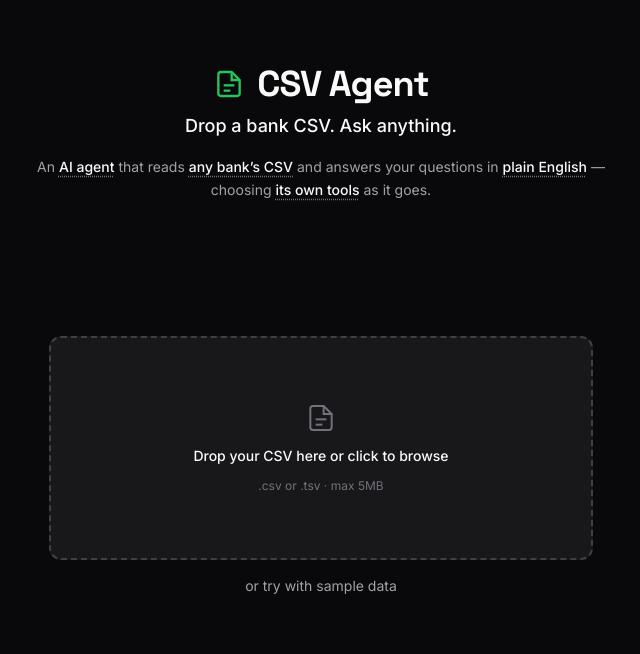
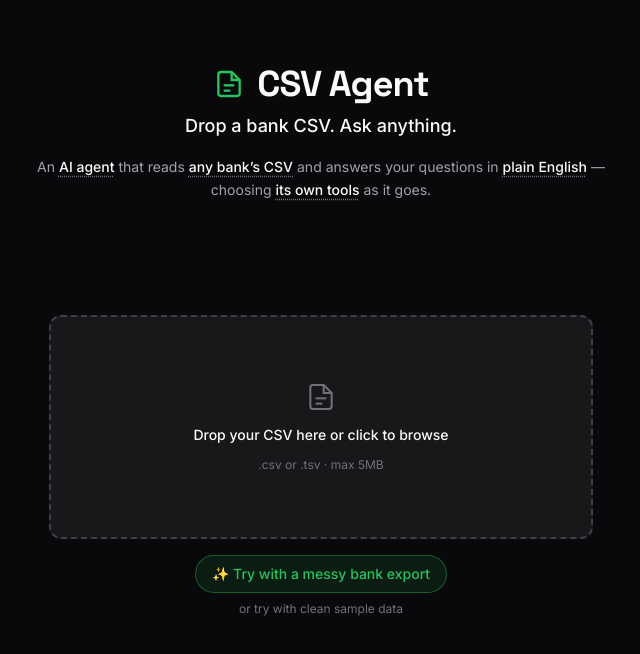
Before and after one commit to rolandjlevy/csv-agent, a Next.js app: page / in a window 1280 px wide. Shown: the top 654 px of the page, without its empty margins (319-959 px from the left). Built offline with nearby package versions, Linux system fonts and the light colour scheme.

Commit message:
messy sample data added

```diff
--- a/src/app/api/sample/route.ts
+++ b/src/app/api/sample/route.ts
@@ -3,8 +3,17 @@ import path from "path";
 
 export const runtime = "nodejs";
 
-export async function GET(): Promise<Response> {
-  const samplePath = path.join(process.cwd(), "data", "transactions.csv");
+const SAMPLE_FILES: Record<string, string> = {
+  clean: "transactions.csv",
+  messy: "sample-messy.csv",
+};
+
+export async function GET(req: Request): Promise<Response> {
+  const { searchParams } = new URL(req.url);
+  // Default to the messy export — it's the one that actually shows off the
+  // adaptation layer (the clean sample skips it entirely).
+  const kind = searchParams.get("kind") === "clean" ? "clean" : "messy";
+  const samplePath = path.join(process.cwd(), "data", SAMPLE_FILES[kind]);
 
   try {
     const csv = await readFile(samplePath, "utf8");
--- a/src/components/csv-dropzone.tsx
+++ b/src/components/csv-dropzone.tsx
@@ -8,7 +8,7 @@ const MAX_FILE_SIZE = 5 * 1024 * 1024;
 
 interface CsvDropzoneProps {
   onFileAccepted: (file: File) => Promise<void>;
-  onSampleClick: () => Promise<void>;
+  onSampleClick: (kind: "clean" | "messy") => Promise<void>;
   isLoading: boolean;
 }
 
@@ -47,14 +47,17 @@ export function CsvDropzone({ onFileAccepted, onSampleClick, isLoading }: CsvDro
     },
   });
 
-  const handleSampleClick = useCallback(async () => {
+  const handleSampleClick = useCallback(
+    async (kind: "clean" | "messy") => {
       setLocalError(null);
       try {
-      await onSampleClick();
+        await onSampleClick(kind);
       } catch (err) {
         setLocalError(err instanceof Error ? err.message : "Failed to load sample data.");
       }
-  }, [onSampleClick]);
+    },
+    [onSampleClick]
+  );
 
   return (
     <div className="flex w-full max-w-xl flex-col items-center gap-4 px-4">
@@ -97,14 +100,24 @@ export function CsvDropzone({ onFileAccepted, onSampleClick, isLoading }: CsvDro
 
       {localError && <p className="text-sm text-error">{localError}</p>}
 
+      <div className="flex flex-col items-center gap-2">
         <button
           type="button"
-        onClick={handleSampleClick}
+          onClick={() => handleSampleClick("messy")}
           disabled={isLoading}
-        className="text-sm text-text-muted underline-offset-4 hover:text-accent hover:underline disabled:opacity-50"
+          className="rounded-full border border-accent/40 bg-accent-muted px-4 py-2 text-sm font-medium text-accent transition-colors hover:border-accent disabled:opacity-50"
         >
-        or try with sample data
+          ✨ Try with a messy bank export
         </button>
+        <button
+          type="button"
+          onClick={() => handleSampleClick("clean")}
+          disabled={isLoading}
+          className="text-xs text-text-faint underline-offset-4 hover:text-text-muted hover:underline disabled:opacity-50"
+        >
+          or try with clean sample data
+        </button>
+      </div>
     </div>
   );
 }
--- a/src/hooks/use-agent.ts
+++ b/src/hooks/use-agent.ts
@@ -132,18 +132,21 @@ export function useAgent() {
     [applyCsv]
   );
 
-  const loadSample = useCallback(async () => {
+  const loadSample = useCallback(
+    async (kind: "clean" | "messy" = "messy") => {
       setStatus("uploading");
       try {
-      const response = await fetch("/api/sample");
+        const response = await fetch(`/api/sample?kind=${kind}`);
         if (!response.ok) throw new Error("Failed to load sample data.");
         const text = await response.text();
-      await applyCsv("transactions.csv", text);
+        await applyCsv(kind === "clean" ? "transactions.csv" : "sample-messy.csv", text);
       } catch (err) {
         setStatus("idle");
         throw err instanceof Error ? err : new Error("Failed to load sample data.");
       }
-  }, [applyCsv]);
+    },
+    [applyCsv]
+  );
 
   const askQuestion = useCallback((q: string) => {
     const csvData = csvDataRef.current;
--- a/src/lib/canonical-preview.ts
+++ b/src/lib/canonical-preview.ts
@@ -42,10 +42,12 @@ function normaliseDate(value: string, format: AdaptProfile["dateFormat"]): strin
   if (!text) return text;
   const pad = (s: string) => s.padStart(2, "0");
 
-  if (format === "YYYY-MM-DD") {
-    const m = text.match(/^(\d{4})-(\d{1,2})-(\d{1,2})/);
-    return m ? `${pad(m[3])}/${pad(m[2])}/${m[1]}` : text;
-  }
+  // Mirrors the per-value ISO detection in lib/csv-adapt.js's normaliseDate —
+  // a value can be YYYY-MM-DD even when the file's detected format is
+  // day-first, so this must not trust the file-wide profile blindly.
+  const iso = text.match(/^(\d{4})-(\d{1,2})-(\d{1,2})/);
+  if (iso) return `${pad(iso[3])}/${pad(iso[2])}/${iso[1]}`;
+  if (format === "YYYY-MM-DD") return text;
 
   const parts = text.split(/[/\-.]/);
   if (parts.length < 3) return text;
```
Also changed, not shown: data/sample-messy.csv (added), lib/csv-adapt.js, 2 other files (tests, documents, lock files or other folders). Lines whose indentation alone changed are shown as unchanged.
